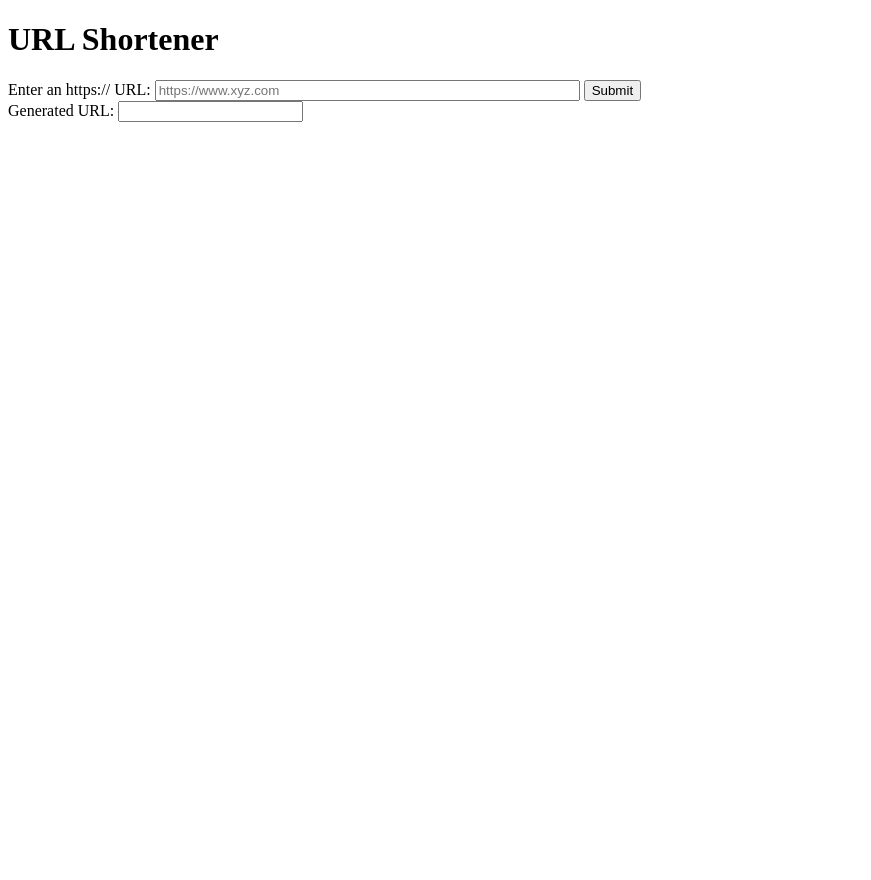
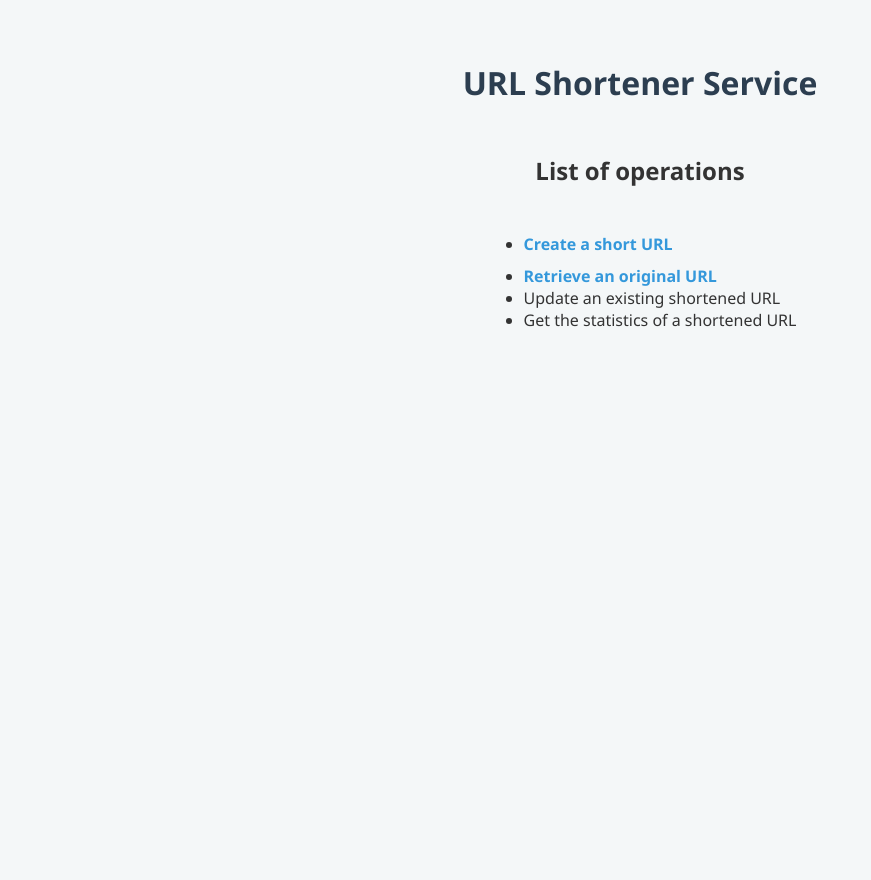
Before and after one commit to PatriceAlan/py-url-shortening, a Flask app: page / in a window 1280 px wide. Shown: the whole page, without its empty margins (0-871 px from the left). Before the commit the page ends 122 px from the top, so only its background shows below. Run offline with Flask 3, Linux system fonts and the light colour scheme.

Commit message:
add style and retrieve original url method

```diff
--- a/main.py
+++ b/main.py
@@ -1,8 +1,11 @@
 from flask import Flask, render_template, request, redirect
+from flask_hot_reload import HotReload
 import string
 import random
 
 app = Flask(__name__)
+HotReload(app)
+
 shortened_urls = {}
 
 
@@ -11,9 +14,12 @@ def generate_short_url(length=6):
     short_url = "".join(random.choice(chars) for _ in range(length))
     return short_url
 
+@app.route("/")
+def home():
+    return render_template("home.html")
 
-@app.route("/", methods=["POST", "GET"])
-def home():
+@app.route("/create_url", methods=["POST", "GET"])
+def create_new_short_url():
     if request.method == "POST":
         long_url = request.form.get("url")
 
@@ -28,10 +34,37 @@ def home():
         full_short_url = request.host_url + short_code
 
         return render_template(
-            "url_form.html", new_url=full_short_url, old_url=long_url
+            "create_short_url.html", new_url=full_short_url, old_url=long_url
         )
 
-    return render_template("url_form.html", new_url="", old_url="")
+    return render_template("create_short_url.html", new_url="", old_url="")
+
+
+@app.route("/retrieve_url", methods=["POST", "GET"])
+def retrieve_original_url():
+    original_url = None
+    error = None
+    short_url = None
+
+    if request.method == "POST":
+        short_url = request.form.get("short_url")
+
+        if short_url:
+
+            if short_url.startswith(request.host_url):
+                short_code = short_url.replace(request.host_url, "")
+            else:
+                short_code = short_url
+
+            original_url = shortened_urls.get(short_code)
+            if not original_url:
+                error = "Short URL not found!"
+
+        else:
+            error = "Please provide a short URL!"
+
+    return render_template("retrieve_original_url.html", original_url=original_url, error=error)
+
 
 
 @app.route("/<short_url>")
@@ -44,4 +77,4 @@ def redirect_url(short_url):
 
 
 if __name__ == "__main__":
-    app.run()
+    app.run(debug=True)
--- a/pyproject.toml
+++ b/pyproject.toml
@@ -6,6 +6,8 @@ readme = "README.md"
 requires-python = ">=3.12"
 dependencies = [
     "flask>=3.1.2",
+    "flask-bootstrap>=3.3.7.1",
+    "flask-hot-reload>=0.3.0",
     "pyshorteners>=1.0.1",
     "ruff>=0.14.7",
     "uvicorn>=0.38.0",
--- a/static/style.css
+++ b/static/style.css
@@ -0,0 +1,80 @@
+body {
+    font-family: 'Segoe UI', Tahoma, Geneva, Verdana, sans-serif;
+    background: #f4f7f8;
+    color: #333;
+    display: flex;
+    flex-direction: column;
+    align-items: center;
+    justify-content: flex-start;
+    min-height: 100vh;
+    margin: 0;
+    padding: 40px 20px;
+}
+
+h1 {
+    color: #2c3e50;
+    margin-bottom: 30px;
+}
+
+form {
+    background: #fff;
+    padding: 30px 40px;
+    border-radius: 12px;
+    box-shadow: 0 8px 20px rgba(0,0,0,0.1);
+    width: 100%;
+    max-width: 500px;
+    box-sizing: border-box;
+}
+
+label {
+    display: block;
+    margin-bottom: 8px;
+    font-weight: 600;
+}
+
+input[type="url"], input[name="generated_url"], input[name="original_url"] {
+    width: 100%;
+    padding: 12px 15px;
+    margin-bottom: 20px;
+    border: 1px solid #ccc;
+    border-radius: 8px;
+    font-size: 16px;
+    transition: border 0.3s;
+}
+
+input[type="url"]:focus, input[name="generated_url"]:focus, input[name="original_url"]:focus {
+    border-color: #3498db;
+    outline: none;
+}
+
+input[name="generated_url"], input[name="original_url"]{
+    background: #f1f1f1;
+    cursor: pointer;
+}
+
+button {
+    width: 100%;
+    padding: 12px;
+    background: #3498db;
+    color: #fff;
+    font-style: 16px;
+    border: none;
+    border-radius: 8px;
+    cursor: pointer;
+    transition: background 0.3s;
+}
+
+button:hover {
+    background: #2980b9;
+}
+
+a {
+    display: inline-block;
+    margin-top: 10px;
+    text-decoration: none;
+    color: #3498db;
+    font-weight: 600;
+}
+a:hover{
+    text-decoration: underline;
+}
--- a/templates/url_form.html
+++ b/templates/create_short_url.html
@@ -4,10 +4,11 @@
     <meta charset="UTF-8">
     <meta name="viewport" content="width=device-width, initial-scale=1.0">
     <title>URL Shortener</title>
+    <link rel="stylesheet" href="{{ url_for('static', filename='style.css') }}">
 </head>
 <body>
     <h1>URL Shortener</h1>
-    <form method="post" action="/">
+    <form method="post" action="/create_url">
         <label for="url">Enter an https:// URL:</label>
         <input type="url"
             name="url"
--- /dev/null
+++ b/templates/home.html
@@ -0,0 +1,23 @@
+<!DOCTYPE html>
+<html lang="en">
+<head>
+    <meta charset="UTF-8">
+    <meta name="viewport" content="width=device-width, initial-scale=1.0">
+    <title>URL Shortener Service</title>
+    <link rel="stylesheet" href="{{ url_for('static', filename='style.css') }}">
+</head>
+<body>
+    <h1>URL Shortener Service</h1>
+    <h2>List of operations</h2>
+
+    <ul>
+        <li><a href="/create_url" target="_blank">Create a short URL</a></li>
+        <li><a href="/retrieve_url" target="_blank">Retrieve an original URL</a></li>
+        <li>Update an existing shortened URL</li>
+        <li>Get the statistics of a shortened URL</li>
+    </ul>
+
+
+</body>
+
+</html>
```
Also changed, not shown: templates/retrieve_original_url.html (added, +31 -0 lines), templates/get_all_short_urls.html (added), templates/get_url_statistics.html (added), templates/update_existing_url.html (added), 1 other file.
